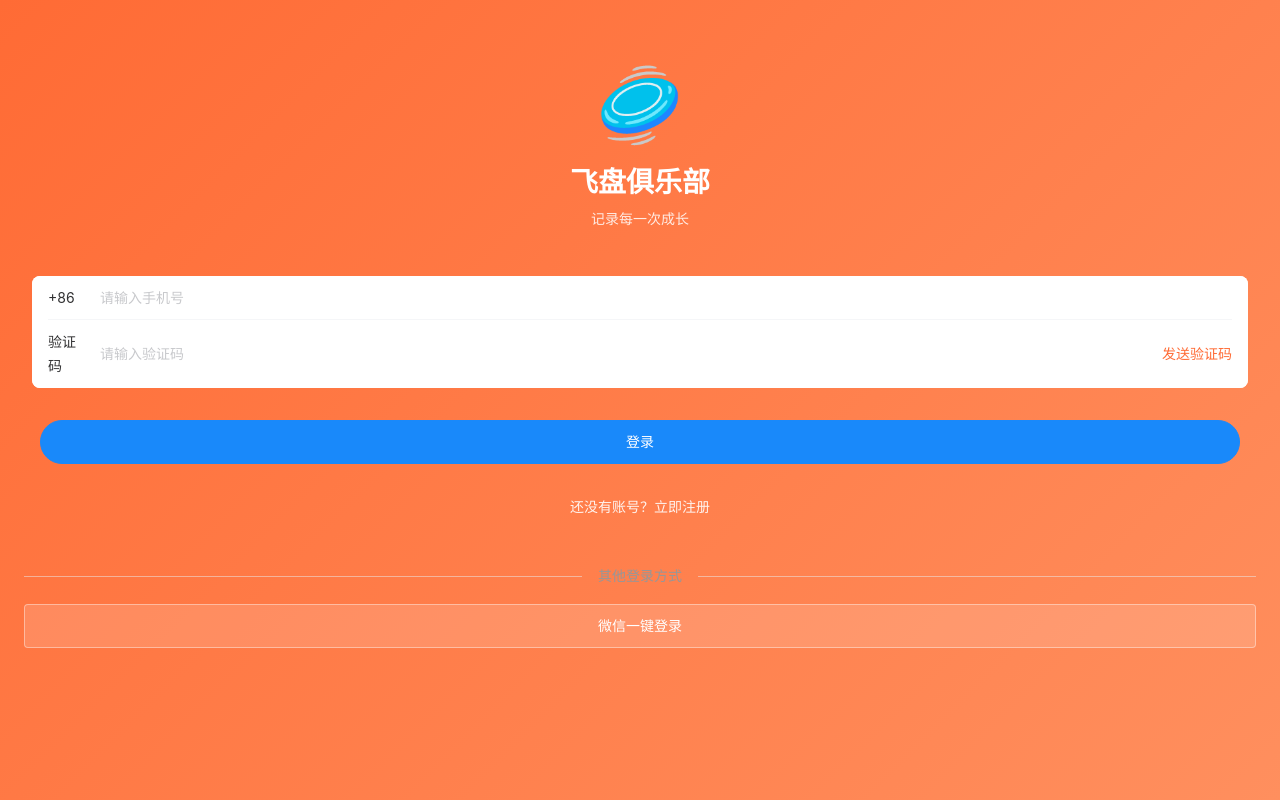
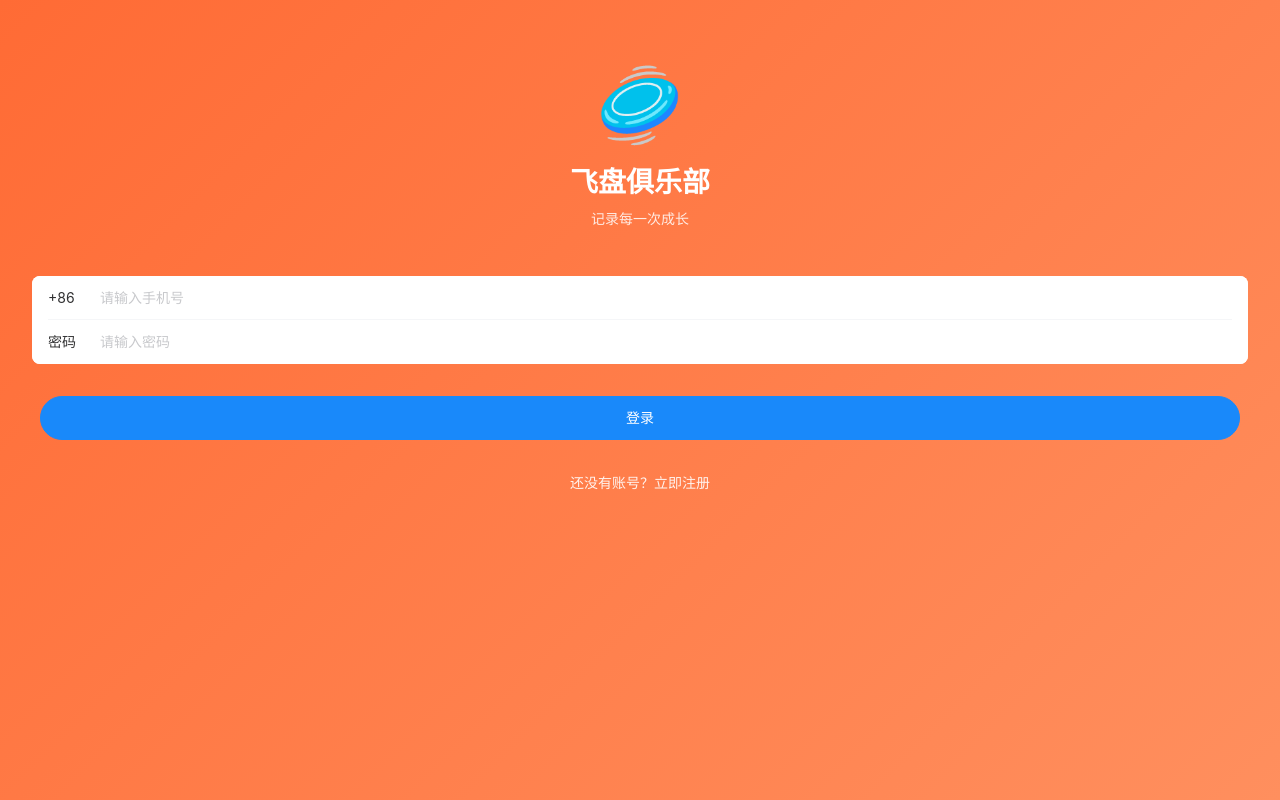
Before and after one commit to Simonszhao1213/flyingdisc-club, a Vue app: page /login in a window 1280 px wide. Built offline with nearby package versions, Linux system fonts and the light colour scheme.

Commit message:
feat: 登录改为密码验证，去除微信登录按钮

```diff
--- a/src/pages/Login.vue
+++ b/src/pages/Login.vue
@@ -17,20 +17,12 @@
           :rules="[{ required: true, message: '请输入手机号' }]"
         />
         <van-field
-          v-model="code"
-          name="code"
-          center
-          clearable
-          label="验证码"
-          placeholder="请输入验证码"
-          :rules="[{ required: true, message: '请输入验证码' }]"
-        >
-          <template #button>
-            <span class="send-code" @click="sendCode" :class="{ disabled: countdown > 0 }">
-              {{ countdown > 0 ? `${countdown}s` : '发送验证码' }}
-            </span>
-          </template>
-        </van-field>
+          v-model="password"
+          type="password"
+          label="密码"
+          placeholder="请输入密码"
+          :rules="[{ required: true, message: '请输入密码' }]"
+        />
       </van-cell-group>
 
       <div class="submit-area">
@@ -42,13 +34,6 @@
 
     <div class="footer-links">
       <span @click="$router.push('/register')">还没有账号？立即注册</span>
-    </div>
-
-    <div class="wechat-login">
-      <van-divider>其他登录方式</van-divider>
-      <van-button block @click="wechatLogin" class="wechat-btn">
-        微信一键登录
-      </van-button>
     </div>
   </div>
 </template>
@@ -64,29 +49,20 @@ const router = useRouter()
 const userStore = useUserStore()
 
 const phone = ref('')
-const code = ref('')
+const password = ref('')
 const loading = ref(false)
-const countdown = ref(0)
-
-async function sendCode() {
-  if (countdown.value > 0) return
-  countdown.value = 60
-  const t = setInterval(() => { countdown.value--; if (countdown.value <= 0) clearInterval(t) }, 1000)
-  // 演示用：验证码固定为 666666
-  showToast('演示模式：验证码为 666666')
-}
 
 async function handleLogin() {
   loading.value = true
   try {
-    // 演示模式：验证码 666666 直接通过
-    if (code.value !== '666666') {
-      showToast('演示模式：请输入验证码 666666')
-      return
-    }
     const user = await loginUser(phone.value)
     if (!user) {
       showToast('用户不存在，请先注册')
+      return
+    }
+    // 演示模式：密码固定为 666666
+    if (password.value !== '666666') {
+      showToast('演示模式：请输入密码 666666')
       return
     }
     userStore.login(user)
@@ -101,17 +77,14 @@ async function handleLogin() {
     loading.value = false
   }
 }
-
-function wechatLogin() {
-  showToast('微信登录需配合微信开放平台')
-}
 </script>
 
-<style  scoped>
+<style scoped>
 .login-page {
   min-height: 100vh;
   background: linear-gradient(135deg, #FF6B35 0%, #FF8F5E 100%);
   padding: 60px 24px 24px;
+}
 .logo-area {
   text-align: center;
   color: white;
@@ -120,7 +93,6 @@ function wechatLogin() {
   h1 { font-size: 28px; font-weight: 600; margin-bottom: 8px; }
   p { font-size: 14px; opacity: 0.85; }
 }
-  .send-code { color: #FF6B35; font-size: 14px; &.disabled { color: #999; } }
 .submit-area { margin: 32px 16px; }
 .footer-links {
   text-align: center;
@@ -128,15 +100,6 @@ function wechatLogin() {
   font-size: 14px;
   opacity: 0.9;
 }
-  .wechat-login {
-    margin-top: 48px;
-    .wechat-btn {
-      border: 1px solid rgba(255,255,255,0.4);
-      background: rgba(255,255,255,0.15);
-      color: white;
-    }
-  }
 :deep(.van-cell-group--inset) { margin: 0 8px; }
 :deep(.van-field__label) { width: 40px; }
-}
 </style>
--- a/src/pages/Register.vue
+++ b/src/pages/Register.vue
@@ -6,13 +6,7 @@
       <van-cell-group inset>
         <van-field v-model="form.name" label="姓名" placeholder="请输入真实姓名" :rules="[{ required: true, message: '请输入姓名' }]" />
         <van-field v-model="form.phone" type="tel" label="手机号" placeholder="用于登录" :rules="[{ required: true, message: '请输入手机号' }]" />
-        <van-field v-model="form.code" center clearable label="验证码" placeholder="验证码" :rules="[{ required: true, message: '请输入验证码' }]">
-          <template #button>
-            <span @click="sendCode" :class="{ disabled: countdown > 0 }" style="color:#FF6B35;font-size:14px">
-              {{ countdown > 0 ? `${countdown}s` : '发送验证码' }}
-            </span>
-          </template>
-        </van-field>
+        <van-field v-model="form.password" type="password" label="密码" placeholder="设置登录密码" :rules="[{ required: true, message: '请设置密码' }]" />
         <van-field name="position" label="场上位置">
           <template #input>
             <van-radio-group v-model="form.position" direction="horizontal">
@@ -45,16 +39,8 @@ import { showToast, showSuccessToast } from 'vant'
 import { registerUser } from '../api/db'
 
 const router = useRouter()
-const form = ref({ name: '', phone: '', code: '', position: 'mixed', referrer: '' })
+const form = ref({ name: '', phone: '', password: '', position: 'mixed', referrer: '' })
 const loading = ref(false)
-const countdown = ref(0)
-
-async function sendCode() {
-  if (countdown.value > 0) return
-  countdown.value = 60
-  const t = setInterval(() => { countdown.value--; if (countdown.value <= 0) clearInterval(t) }, 1000)
-  showToast('演示模式：验证码为 666666')
-}
 
 async function handleRegister() {
   loading.value = true
@@ -70,7 +56,7 @@ async function handleRegister() {
 }
 </script>
 
-<style  scoped>
+<style scoped>
 .register-page {
   min-height: 100vh;
   background: #f5f5f5;
```
Lines whose indentation alone changed are shown as unchanged.
